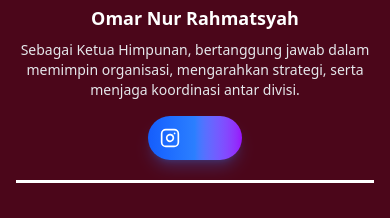
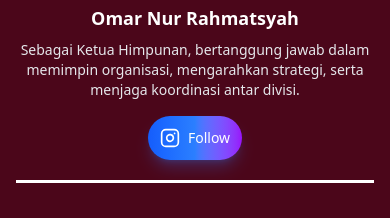
Before and after one commit to CatwisBot/himasi-unas, a Next.js app: page /struktur in a window 390 px wide. Shown: the part 963-1181 px from the top of the page. Built offline with nearby package versions, Linux system fonts and the light colour scheme.

Commit message:
fix: update Follow button visibility and transition effects in BPH component

```diff
--- a/components/shared/Struktur/infoBPH.tsx
+++ b/components/shared/Struktur/infoBPH.tsx
@@ -135,7 +135,7 @@ export default function BPH() {
               size={20}
               className="transition-transform duration-300 group-hover:rotate-12 group-hover:scale-110"
             />
-            <span className="ml-2 text-sm font-medium opacity-0 group-hover:opacity-100 transition-all duration-300 transform translate-x-2 group-hover:translate-x-0">
+            <span className="ml-2 text-sm font-medium opacity-100 md:opacity-0 md:group-hover:opacity-100 transition-all duration-300 transform translate-x-0 md:translate-x-2 md:group-hover:translate-x-0">
               Follow
             </span>
           </Link>
```
